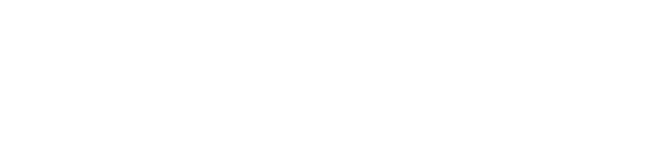
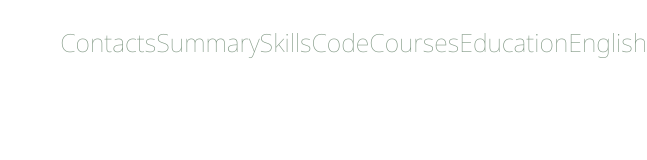
Before and after one commit to MarkoziLok/rsschool-cv, a plain HTML site: page index.html in a window 1280 px wide. Shown: the whole page, without its empty margins (633-1280 px from the left). Drawn offline with Linux system fonts and the light colour scheme.

Commit message:
feat: create navigation

```diff
--- a/index.html
+++ b/index.html
@@ -12,8 +12,21 @@
     <link href="https://fonts.googleapis.com/css2?family=Noto+Sans:wght@100&display=swap" rel="stylesheet">
 </head>
 <body>
-<header class="header"></header>
-<main class="main"></main>
-<footer class="footer"></footer>
+<header class="header">
+    <div class="container">
+        <nav class="nav">
+            <ul class="nav-list">
+                <li class="nav-item"><a href="#contacts" class="nav-link">Contacts</a></li>
+                <li class="nav-item"><a href="#summary" class="nav-link">Summary</a></li>
+                <li class="nav-item"><a href="#skills" class="nav-link">Skills</a></li>
+                <li class="nav-item"><a href="#code" class="nav-link">Code</a></li>
+                <li class="nav-item"><a href="#courses" class="nav-link">Courses</a></li>
+                <li class="nav-item"><a href="#education" class="nav-link">Education</a></li>
+                <li class="nav-item"><a href="#english" class="nav-link">English</a></li>
+            </ul>
+        </nav>
+    </div></header>
+<main class="main"><div class="container"></div></main>
+<footer class="footer"><div class="container"></div></footer>
 </body>
 </html>
--- a/style.css
+++ b/style.css
@@ -13,3 +13,27 @@ body{
     max-width: 1440px;
     margin: 0 auto;
   }
+.nav-list{
+    font-size: 25px ;
+    list-style: none;
+    display: flex;
+    justify-content: flex-end;
+    align-items: center;
+}
+.nav-link:hover {
+    padding: 0 30px;
+    line-height: 50px;
+    transition: .5s;
+    cursor: pointer
+  }
+html {
+    scroll-behavior: smooth;
+  }
+  .nav-item a {
+    color: #829985;
+    text-decoration: none;
+    transition: color 0.5s;
+  }
+  .nav-item a:hover {
+    color: #4d2323;
+  }
```
